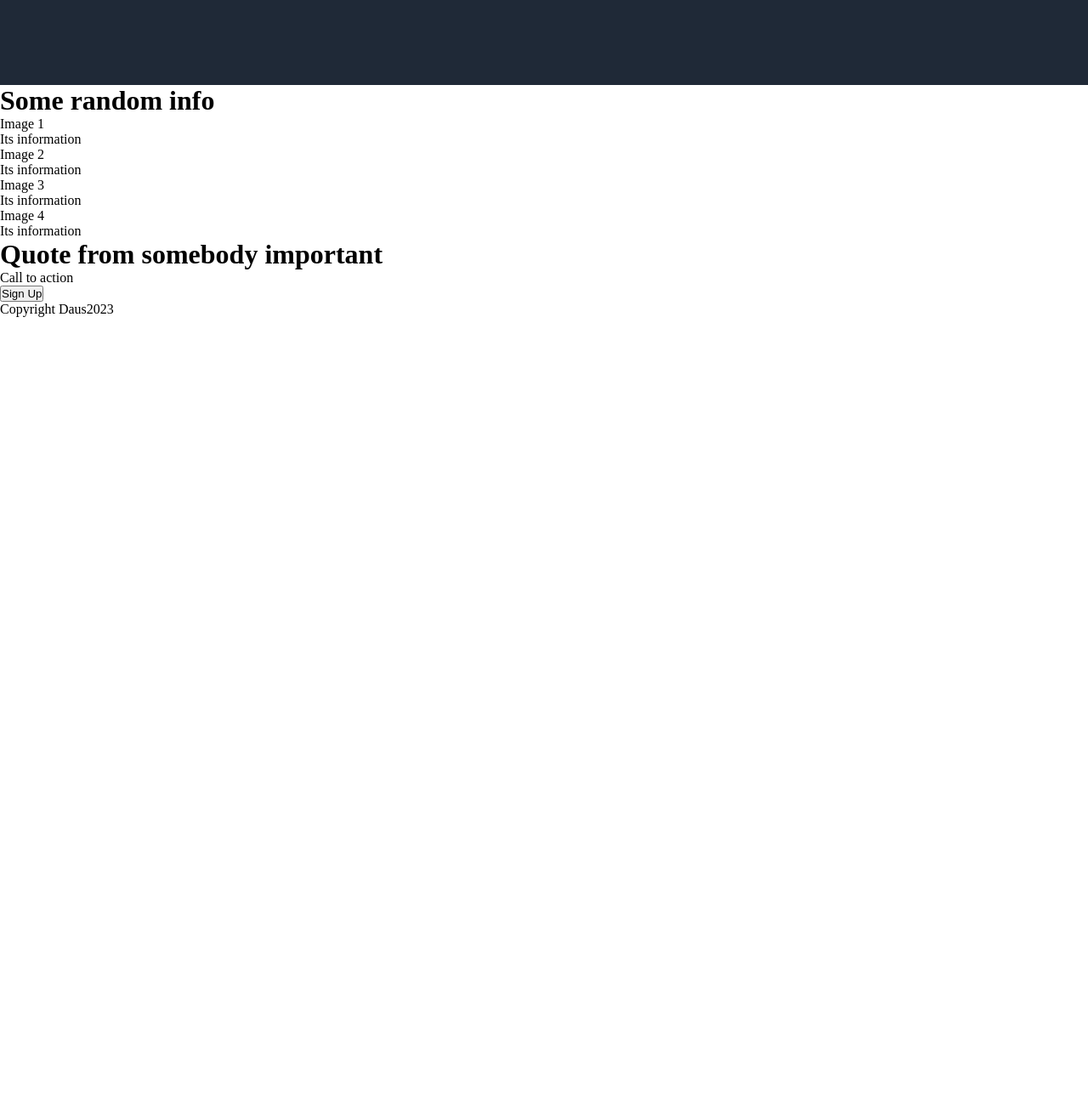
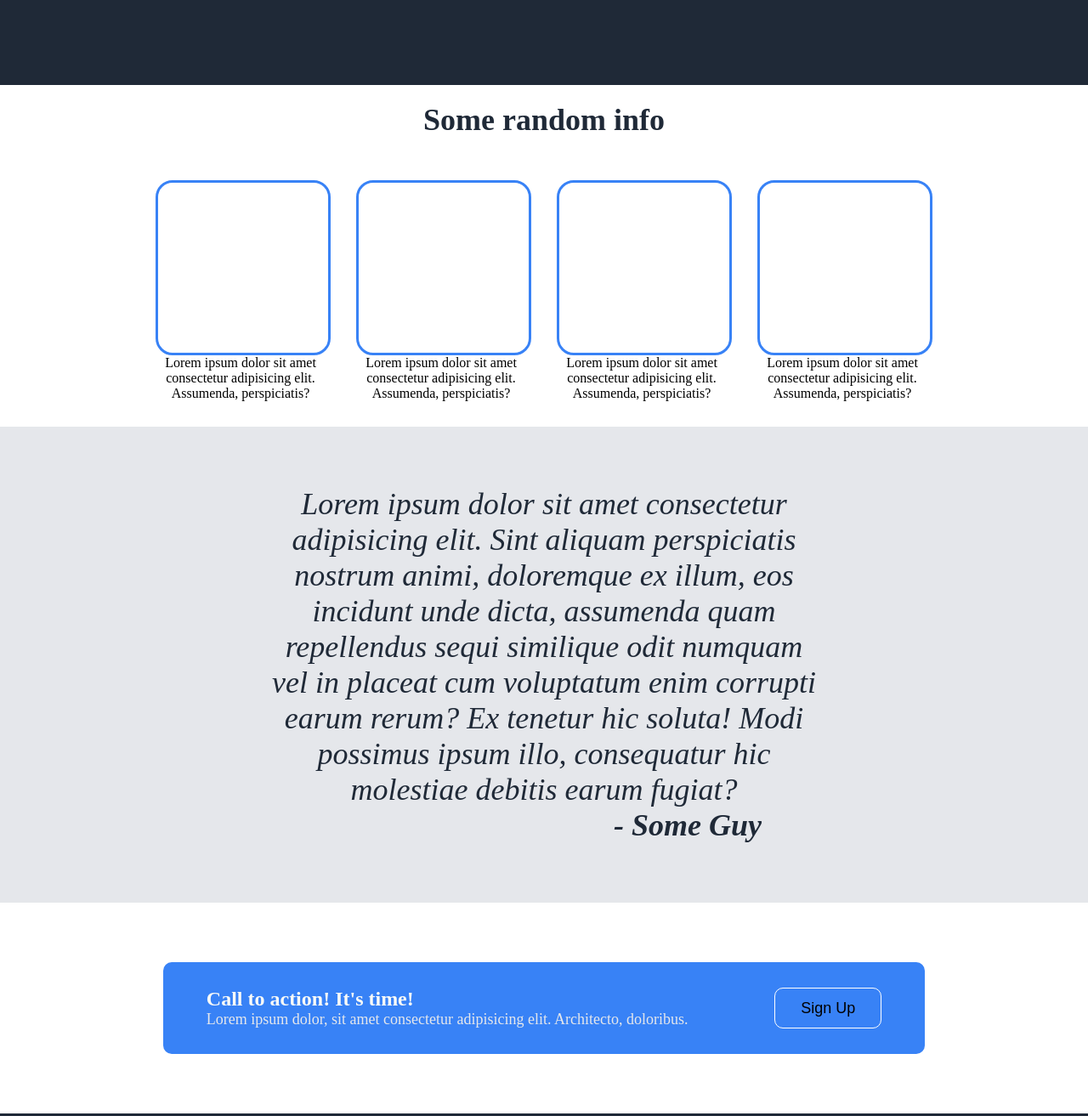
Before and after one commit to FirdausAbdullah/landing-page-odin, a plain HTML site: page index.html in a window 1280 px wide. Shown: the part 780-2093 px from the top of the page at 85% size. Before the commit the page ends 1153 px from the top, so only its background shows below. Drawn offline with Linux system fonts and the light colour scheme.

Commit message:
Add all remaining sectors and their styling

```diff
--- a/index.html
+++ b/index.html
@@ -34,29 +34,41 @@
         </div>
     </div>
     <div class="info">
-        <h1>Some random info</h1>
+        <h1 >Some random info</h1>
+        <div class="info-container">
             <div>
-            <div>Image 1</div>
-            <p>Its information</p>
+            <div class="placeholder-img"></div>
+            <p>Lorem ipsum dolor sit amet consectetur adipisicing elit. Assumenda, perspiciatis?</p>
             </div>
             <div>
-            <div>Image 2</div>
-            <p>Its information</p>
+            <div class="placeholder-img"></div>
+            <p>Lorem ipsum dolor sit amet consectetur adipisicing elit. Assumenda, perspiciatis?</p>
             </div>
             <div>
-            <div>Image 3</div>
-            <p>Its information</p>
+            <div class="placeholder-img"></div>
+            <p>Lorem ipsum dolor sit amet consectetur adipisicing elit. Assumenda, perspiciatis?</p>
             </div>
             <div>
-            <div>Image 4</div>
-            <p>Its information</p>
+            <div class="placeholder-img"></div>
+            <p>Lorem ipsum dolor sit amet consectetur adipisicing elit. Assumenda, perspiciatis?</p>
             </div>
         </div>
-    <div class="quote"><h1>Quote from somebody important</h1></div>
+    </div>
+    <div class="quote">
+        <h1>Lorem ipsum dolor sit amet consectetur adipisicing elit. Sint aliquam perspiciatis nostrum animi, doloremque ex illum, eos incidunt unde dicta, assumenda quam repellendus sequi similique odit numquam vel in placeat cum voluptatum enim corrupti earum rerum? Ex tenetur hic soluta! Modi possimus ipsum illo, consequatur hic molestiae debitis earum fugiat?</h1>
+        <h1 class="name">- Some Guy</h1>
+    </div>
+
+    <div class="action-container">
         <div class="action-call">
-        <div>Call to action</div>
-        <button>Sign Up</button>
+            <div class="separator">
+                <h1>Call to action! It's time!</h1>
+                <p>Lorem ipsum dolor, sit amet consectetur adipisicing elit. Architecto, doloribus.</p>
             </div>
+            <button class="btn btn-border">Sign Up</button>
+        </div>
+    </div>
+
     <div class="foot">
         <footer>Copyright Daus2023</footer>
     </div>
--- a/style.css
+++ b/style.css
@@ -2,6 +2,8 @@
     --main-color: #1F2937;
     --main-letter:#F9FAF8;
     --light-letter:#E5E7EB;
+    --contra-color: #1F2937;
+    --button-blue: #3882F6;
 }
 
 *{
@@ -12,10 +14,10 @@
 /*header*/
 
 .head{
+    width: 100%;
     position: fixed;
     top: 0;
     left: 0;
-    width: 100%;
 }
 .head header{
     display: flex;
@@ -56,8 +58,6 @@
 }
 
 .head .nav ul{
-    width: 100%;
-    height: 100%;
     display: flex;
     justify-content: center;
     align-items:center;
@@ -107,9 +107,110 @@
 }
 
 .btn{
-    background-color: #3882F6;
+    background-color: var(--button-blue);
     padding: 10px 30px;
-    border-radius: 20px;
+    border-radius: 10px;
     border-style: none;
     font-size: 18px;
 }
+
+
+/*INFO*/
+.info{
+    width: 100%;
+}
+
+.info h1{
+    width: 100%;
+    text-align: center;
+    padding: 20px 0;
+    font-size: 36px;
+    font-weight: bolder;
+    color:var(--contra-color);
+}
+
+.info .placeholder-img {
+    width: 200px;
+    height: 200px;
+    border-radius: 20px;
+    border: 3px solid var(--button-blue);
+}
+
+.info p{
+    text-align: center;
+    width: 200px;
+}
+
+.info-container{
+    display: flex;
+    justify-content: center;
+    align-items: space-between;
+    gap:30px;
+    padding: 30px 0 ;
+}
+
+.quote{
+    width: 100%;
+    padding: 70px 0;
+    background-color: var(--light-letter);
+    display: flex;
+    justify-content: center;
+    align-items: center;
+    flex-direction:column;
+}
+.quote h1{
+    width: 50%;
+    text-align: center;
+    font-size: 36px;
+    font-style: italic;
+    font-weight: lighter;
+    color: var(--contra-color);
+}
+.quote .name{
+    width: 40%;
+    text-align: right;
+    font-weight: bold;
+}
+
+/*Call to action*/
+.action-container {
+    width:100%;
+    display: flex;
+    justify-content: center;
+    align-items: center;
+    padding:70px 0;
+}
+.action-call {
+    width: 70%;
+    border-radius: 10px;
+    background-color: var(--button-blue);
+    display: flex;
+    justify-content: space-around;
+    padding: 30px 0;
+}
+
+.btn-border {
+    border: 1px solid white;
+}
+
+.separator h1 {
+    font-size: 24px;
+    font-weight: bold;
+    color:var(--main-letter)
+}
+
+.separator p {
+    font-size: 18px;
+    color:var(--light-letter)
+}
+
+/*footer*/
+
+.foot {
+    width: 100%;
+    text-align: center;
+    background-color: var(--main-color);
+    padding: 20px 0;
+    color: var(--light-letter);
+    font-size: 18px;
+}
```
Lines whose indentation alone changed are shown as unchanged.
